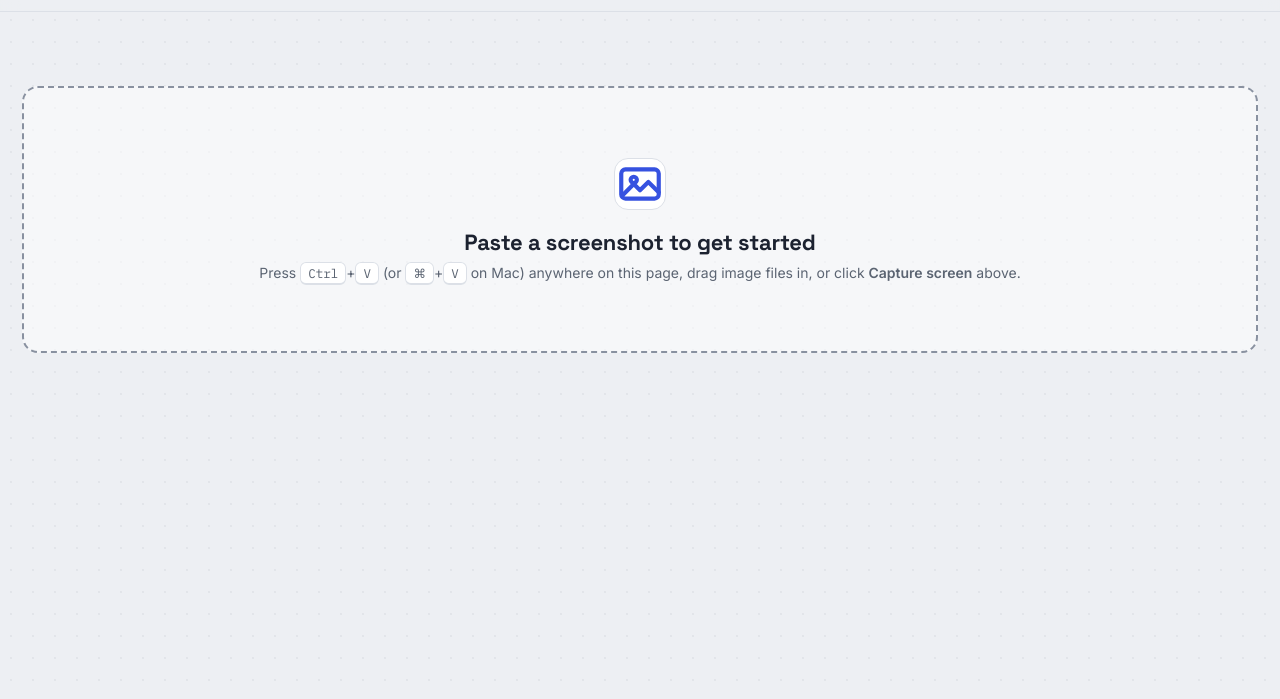
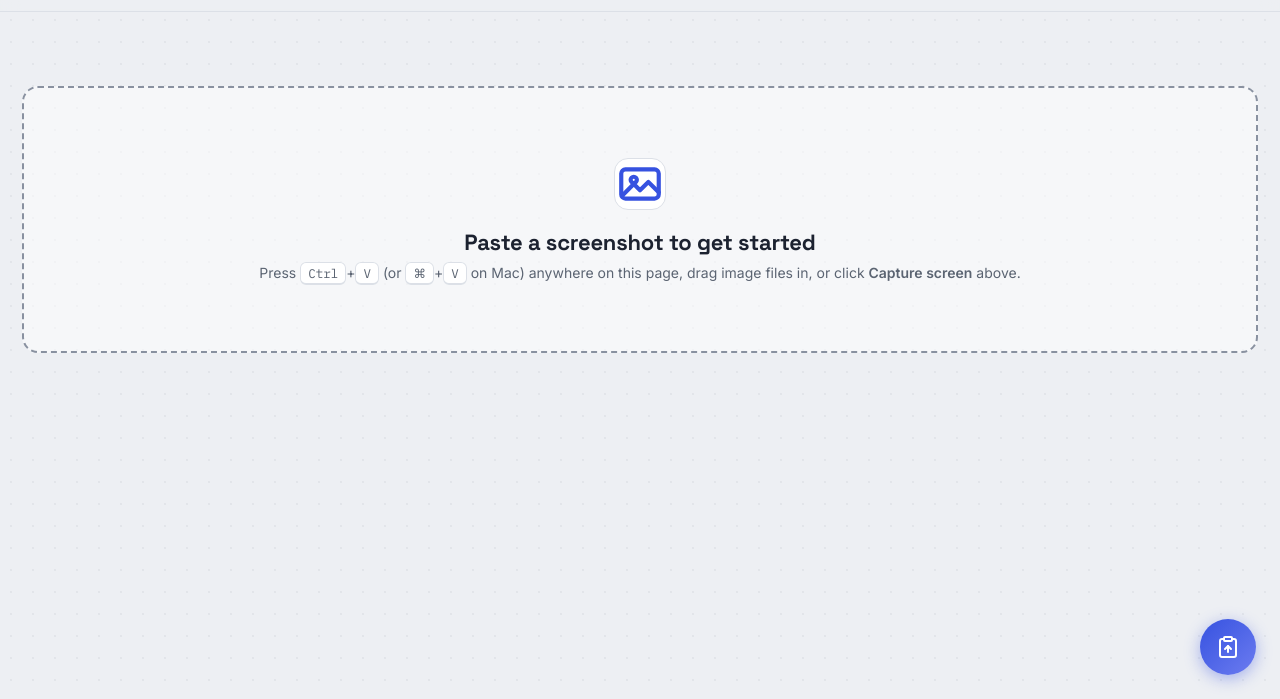
Before and after one commit to im4tta/tuk, a website built with Vite: page index.html in a window 1280 px wide. Shown: the part 101-800 px from the top of the page. Built offline with nearby package versions, Linux system fonts and the light colour scheme.

Commit message:
Add floating paste button for quick clipboard access

```diff
--- a/index.html
+++ b/index.html
@@ -77,6 +77,15 @@
 
   <div class="toasts" id="toasts"></div>
 
+  <button class="floating-paste" id="floatingPaste" title="Paste image from clipboard (Ctrl/⌘+V)">
+    <svg viewBox="0 0 24 24" fill="none" stroke="currentColor" stroke-width="2" stroke-linecap="round" stroke-linejoin="round">
+      <rect x="8" y="2" width="8" height="4" rx="1"/>
+      <path d="M16 4h2a2 2 0 0 1 2 2v14a2 2 0 0 1-2 2H6a2 2 0 0 1-2-2V6a2 2 0 0 1 2-2h2"/>
+      <path d="M12 11v6"/>
+      <path d="M9 14l3-3 3 3"/>
+    </svg>
+  </button>
+
   <script type="module" src="/src/main.js"></script>
 </body>
 </html>
--- a/src/main.js
+++ b/src/main.js
@@ -15,6 +15,7 @@ const btnDelete = document.getElementById('btnDelete');
 const btnCapture = document.getElementById('btnCapture');
 const scaleSelect = document.getElementById('scaleSelect');
 const btnPasteClipboard = document.getElementById('btnPasteClipboard');
+const floatingPaste = document.getElementById('floatingPaste');
 const toggleAutoCopy = document.getElementById('toggleAutoCopy');
 const searchInput = document.getElementById('searchInput');
 const sortSelect = document.getElementById('sortSelect');
@@ -404,6 +405,7 @@ btnDelete.addEventListener('click', () => {
 
 btnCapture.addEventListener('click', handleCapture);
 btnPasteClipboard.addEventListener('click', handlePasteFromClipboardButton);
+floatingPaste.addEventListener('click', handlePasteFromClipboardButton);
 toggleAutoCopy.addEventListener('change', saveSettings);
 scaleSelect.addEventListener('change', saveSettings);
 sortSelect.addEventListener('change', () => { saveSettings(); render(); });
--- a/src/style.css
+++ b/src/style.css
@@ -308,6 +308,45 @@
     color:var(--ink-faint); font-family:var(--font-body); font-size:14px;
   }
 
+  /* ---------- Floating Paste Button ---------- */
+  .floating-paste{
+    position:fixed;
+    bottom:24px;
+    right:24px;
+    z-index:50;
+    width:56px;
+    height:56px;
+    border-radius:50%;
+    background:linear-gradient(135deg, var(--accent), #6C7CF0);
+    border:none;
+    color:#fff;
+    cursor:pointer;
+    display:flex;
+    align-items:center;
+    justify-content:center;
+    box-shadow:0 4px 16px rgba(54,82,224,0.4);
+    transition:transform .15s, box-shadow .15s;
+  }
+  .floating-paste:hover{
+    transform:scale(1.08);
+    box-shadow:0 6px 24px rgba(54,82,224,0.5);
+  }
+  .floating-paste:active{
+    transform:scale(0.95);
+  }
+  .floating-paste svg{
+    width:24px;
+    height:24px;
+  }
+  .floating-paste.has-image{
+    animation:pulse 1.5s infinite;
+  }
+  @keyframes pulse{
+    0%, 100%{ box-shadow:0 4px 16px rgba(54,82,224,0.4); }
+    50%{ box-shadow:0 4px 24px rgba(54,82,224,0.6), 0 0 0 8px rgba(54,82,224,0.15); }
+  }
+
   @media (prefers-reduced-motion: reduce){
     .toast{ animation:none; }
+    .floating-paste.has-image{ animation:none; }
   }
```
